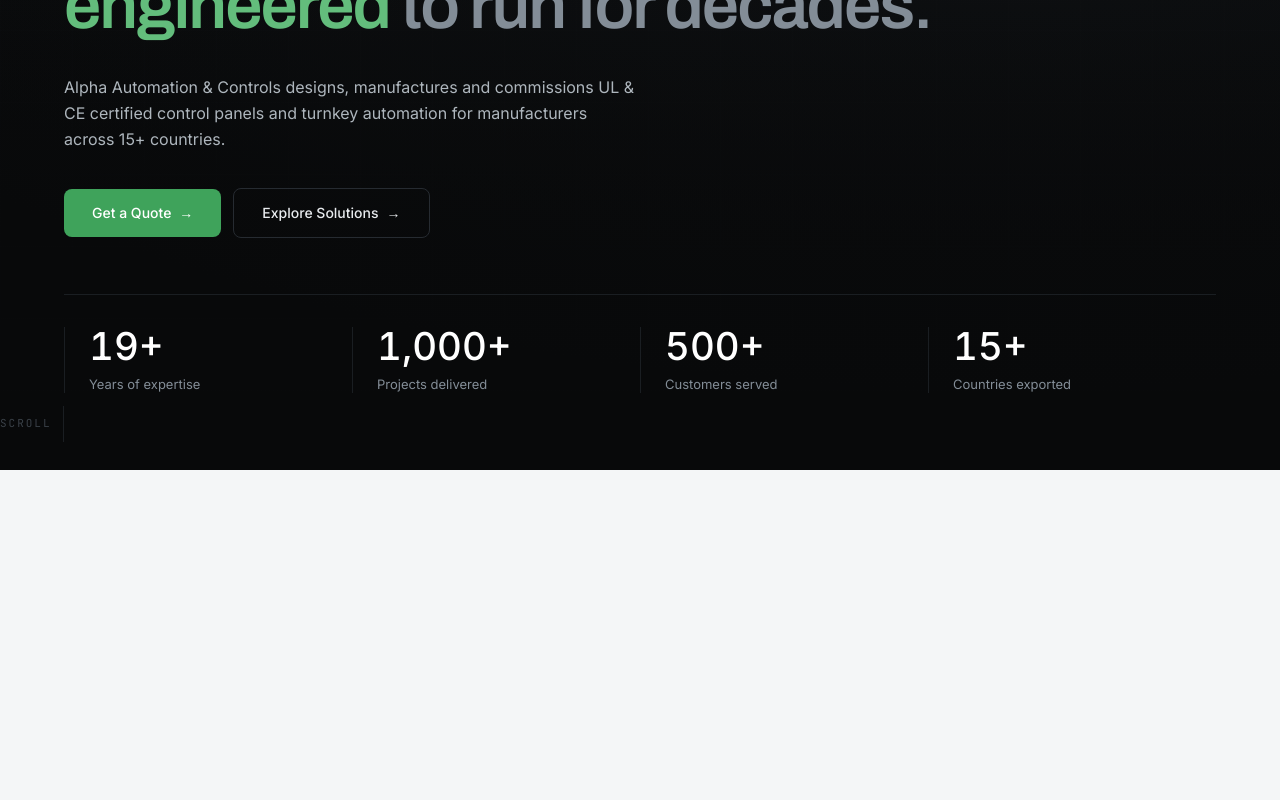
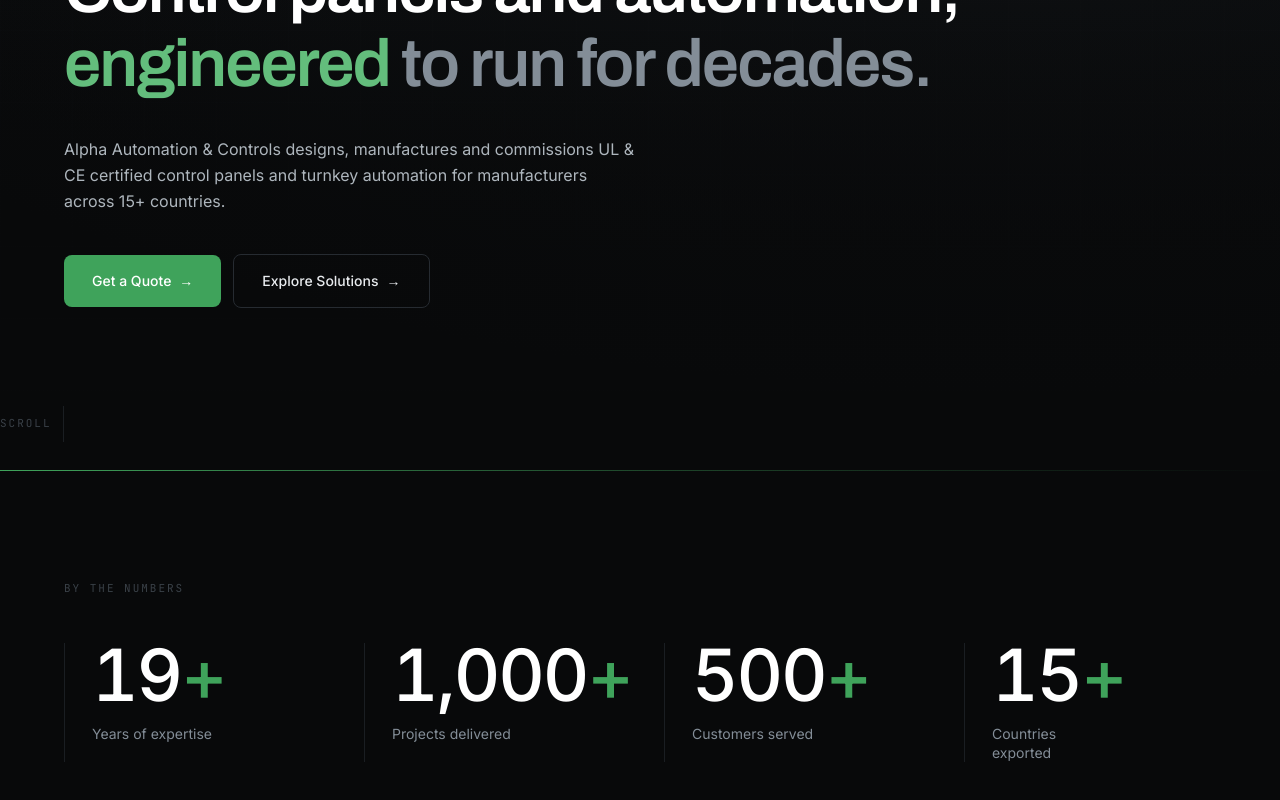
Before and after one commit to logeshk48/Alpha-Automation-Controls, a Next.js app: page / in a window 1280 px wide. Shown: the part 330-1130 px from the top of the page. Before the commit the page ends 800 px from the top, so only its background shows below. Built offline with nearby package versions, Linux system fonts and the light colour scheme; no server answers.

Commit message:
Split metrics into dedicated band

```diff
--- a/app/page.tsx
+++ b/app/page.tsx
@@ -1,41 +1,20 @@
 import type { Metadata } from "next";
 import { Hero } from "@/components/home/Hero";
-
-/* --------------------------------------------------------------------------
-   HOMEPAGE
-
-   A composition root and nothing else. Every section is its own component in
-   components/home/, and each reads its content from data/ rather than holding
-   copy inline. That keeps this file readable as the remaining sections land,
-   and means the eventual CMS swap touches the data layer only.
-
-   Section order follows the approved concept:
-     Hero + metrics
-     01 Solutions        (next)
-     02 How we work
-     03 Why Alpha
-     04 Customers
-     05 More
-     Final CTA
-   -------------------------------------------------------------------------- */
+import { Metrics } from "@/components/home/Metrics";
 
 export const metadata: Metadata = {
-  /* Overrides the root template. The homepage carries the full company name
-     rather than the "%s — Alpha Automation & Controls" pattern, since
-     appending the name to itself would read badly in search results. */
   title:
     "Alpha Automation & Controls — Industrial Control Panels & Automation, Coimbatore",
   description:
     "UL & CE certified control panels and turnkey industrial automation. Design, manufacture, commissioning and support from Coimbatore, exporting to 15+ countries since 2007.",
-  alternates: {
-    canonical: "/",
-  },
+  alternates: { canonical: "/" },
 };
 
 export default function HomePage() {
   return (
     <>
       <Hero />
+      <Metrics />
 
       {/* Sections 01–05 and the closing CTA mount here as they are built. */}
     </>
--- a/components/home/Hero.tsx
+++ b/components/home/Hero.tsx
@@ -1,8 +1,7 @@
 import Link from "next/link";
-import { Counter } from "@/components/motion/Counter";
 import { FadeIn } from "@/components/motion/FadeIn";
 import { Reveal } from "@/components/motion/Reveal";
-import { hero, metrics } from "@/data/company";
+import { hero } from "@/data/company";
 import { primaryCta, secondaryCta } from "@/data/navigation";
 
 /* --------------------------------------------------------------------------
@@ -11,22 +10,30 @@
    Full-viewport dark band. A Server Component — only the motion wrappers
    inside are client-side.
 
-   Everything above the fold uses trigger="mount": scroll-triggered reveals
-   start fully hidden, so anything visible before the first scroll must not
-   depend on an intersection observer firing.
+   The metrics used to live at the base of this section. They now have their
+   own band below, because once video sits behind the hero the imagery needs
+   the full frame — a row of counters eating a fifth of it would fight the
+   footage rather than support it.
 
-   IMAGERY: the background is a layered gradient plus grid texture. When
-   factory photography arrives it drops into the marked slot with no other
-   change — the scrim is already tuned for a photographic backdrop.
+   Everything here uses trigger="mount": scroll-triggered reveals start fully
+   hidden, so anything visible before the first scroll must not depend on an
+   intersection observer firing.
+
+   IMAGERY: background is currently a layered gradient plus grid texture.
+   Photography or video drops into the marked slot with no other change — the
+   scrim below is already tuned for it.
    -------------------------------------------------------------------------- */
 
 export function Hero() {
   return (
     <section className="relative isolate flex min-h-svh flex-col justify-center overflow-hidden bg-ink-950 text-ink-000">
       {/* ---- BACKGROUND -----------------------------------------------
-          Replace with:
+          For a still:
             <Image src="/images/hero/..." alt="" fill priority
-                   className="object-cover" /> */}
+                   className="object-cover" />
+
+          For video, per the brief: muted, autoplay, loop, playsInline, with
+          a poster, and suppressed under prefers-reduced-motion. */}
       <div
         aria-hidden="true"
         className="absolute inset-0 -z-20 bg-[radial-gradient(120%_100%_at_78%_-10%,#1c2735_0%,#0d0f11_52%,#08090a_100%)]"
@@ -35,15 +42,16 @@
         aria-hidden="true"
         className="texture-grid pointer-events-none absolute inset-0 -z-10 text-ink-500 opacity-25"
       />
+      {/* Bottom scrim. Guarantees text contrast whatever sits behind it. */}
       <div
         aria-hidden="true"
         className="absolute inset-x-0 bottom-0 -z-10 h-2/3 bg-linear-to-t from-ink-950 via-ink-950/60 to-transparent"
       />
 
       {/* ---- CONTENT ---------------------------------------------------
-          Padding clears the fixed navbar. min-h-svh with justify-center
-          keeps the block optically centred rather than top-anchored. */}
-      <div className="shell relative w-full pb-14 pt-40 md:pb-16 md:pt-44">
+          Padding clears the fixed navbar. min-h-svh with justify-center keeps
+          the block optically centred rather than top-anchored. */}
+      <div className="shell relative w-full pb-20 pt-40 md:pb-24 md:pt-44">
         <FadeIn distance={10} trigger="mount">
           <p className="eyebrow flex items-center gap-3 text-ink-400">
             <span
@@ -56,23 +64,23 @@
 
         {/* Heading.
 
-            Two masked lines, the second trailing the first by 130ms. The
-            stagger is what makes it read as a sentence assembling rather
-            than a block appearing — the eye follows the reveal downward.
+            Two masked lines, the second trailing the first. The stagger is
+            what makes it read as a sentence assembling rather than a block
+            appearing — the eye follows the reveal downward.
 
             pb-[0.08em] matters: descenders in "panels" were being clipped by
             the overflow-hidden mask, which is much of what looked rough.
 
             max-w in ch rather than rem — the constraint that matters is
             characters per line, so the break holds as the type scales. */}
-        <h1 className="mt-7 max-w-[24ch] text-display-xl font-semibold">
+        <h1 className="mt-8 max-w-[24ch] text-display-xl font-semibold">
           <span className="block overflow-hidden pb-[0.08em]">
-            <Reveal delay={0.1} trigger="mount">
+            <Reveal delay={0.12} trigger="mount">
               {hero.headingLead}
             </Reveal>
           </span>
           <span className="block overflow-hidden pb-[0.08em]">
-            <Reveal delay={0.23} trigger="mount">
+            <Reveal delay={0.28} trigger="mount">
               {/* The single accent word on the page. It carries the
                   proposition, so nothing else competes with it. */}
               <span className="text-accent-400">{hero.headingEmphasis}</span>{" "}
@@ -81,19 +89,19 @@
           </span>
         </h1>
 
-        <FadeIn delay={0.42} trigger="mount">
-          <p className="mt-7 max-w-xl text-[0.9375rem] leading-relaxed text-ink-300 md:text-base">
+        <FadeIn delay={0.5} trigger="mount">
+          <p className="mt-8 max-w-xl text-[0.9375rem] leading-relaxed text-ink-300 md:text-base">
             {hero.description}
           </p>
         </FadeIn>
 
         {/* Calls to action. One filled, one outlined — the hierarchy should
             be obvious without reading the labels. */}
-        <FadeIn delay={0.54} trigger="mount">
-          <div className="mt-9 flex flex-col gap-3 sm:flex-row sm:items-center">
+        <FadeIn delay={0.64} trigger="mount">
+          <div className="mt-10 flex flex-col gap-3 sm:flex-row sm:items-center">
             <Link
               href={primaryCta.href}
-              className="group flex items-center justify-center gap-2 rounded-lg bg-accent-500 px-7 py-3.5 text-sm font-semibold text-ink-000 transition-all duration-300 ease-[cubic-bezier(0.22,1,0.36,1)] hover:bg-accent-600 hover:shadow-[0_8px_28px_-8px_rgb(63_163_91/0.6)]"
+              className="group flex items-center justify-center gap-2 rounded-lg bg-accent-500 px-7 py-4 text-sm font-semibold text-ink-000 transition-all duration-300 ease-[cubic-bezier(0.22,1,0.36,1)] hover:bg-accent-600 hover:shadow-[0_8px_28px_-8px_rgb(63_163_91/0.6)]"
             >
               {primaryCta.label}
               <span
@@ -106,7 +114,7 @@
 
             <Link
               href={secondaryCta.href}
-              className="group flex items-center justify-center gap-2 rounded-lg border border-ink-700 px-7 py-3.5 text-sm font-semibold text-ink-100 transition-all duration-300 ease-[cubic-bezier(0.22,1,0.36,1)] hover:border-ink-500 hover:bg-ink-000/5"
+              className="group flex items-center justify-center gap-2 rounded-lg border border-ink-700 px-7 py-4 text-sm font-semibold text-ink-100 transition-all duration-300 ease-[cubic-bezier(0.22,1,0.36,1)] hover:border-ink-500 hover:bg-ink-000/5"
             >
               {secondaryCta.label}
               <span
@@ -117,36 +125,6 @@
               </span>
             </Link>
           </div>
-        </FadeIn>
-
-        {/* ---- METRICS ---------------------------------------------------
-            At the base of the hero rather than in its own section, so the
-            proof arrives while the claim is still on screen.
-
-            Each cell carries a left hairline that turns accent on hover —
-            static content, so this is the only interaction available to
-            signal the figures are worth reading. */}
-        <FadeIn delay={0.68} trigger="mount">
-          <dl className="mt-14 grid grid-cols-2 gap-y-8 border-t border-ink-800 pt-8 lg:grid-cols-4 lg:gap-y-0">
-            {metrics.map((metric) => (
-              <div
-                key={metric.label}
-                className="group border-l border-ink-800 pl-4 transition-colors duration-300 hover:border-accent-500 md:pl-6"
-              >
-                <dt className="sr-only">{metric.label}</dt>
-                <dd>
-                  <Counter
-                    to={metric.to}
-                    suffix={metric.suffix}
-                    className="block text-[clamp(1.75rem,3vw,2.75rem)] font-semibold leading-none tabular-nums text-ink-000"
-                  />
-                  <span className="mt-2.5 block text-xs text-ink-400 transition-colors duration-300 group-hover:text-ink-200 md:text-[0.8125rem]">
-                    {metric.label}
-                  </span>
-                </dd>
-              </div>
-            ))}
-          </dl>
         </FadeIn>
       </div>
 
--- /dev/null
+++ b/components/home/Metrics.tsx
@@ -0,0 +1,97 @@
+"use client";
+
+import { motion, useReducedMotion } from "framer-motion";
+import { Counter } from "@/components/motion/Counter";
+import { metrics } from "@/data/company";
+
+/* --------------------------------------------------------------------------
+   METRICS BAND
+
+   Lifted out of the hero so the hero can be entirely imagery once video
+   lands. Proof deserves its own moment anyway — squeezed into the bottom of
+   a hero it reads as decoration.
+
+   The band is near-black against the hero's graphite, so the transition
+   between them registers as a section change without needing a divider.
+   -------------------------------------------------------------------------- */
+
+export function Metrics() {
+  const prefersReducedMotion = useReducedMotion();
+
+  return (
+    <section className="relative overflow-hidden bg-ink-950 py-20 md:py-28">
+      {/* Accent hairline along the top edge, drawing outward from the left as
+          the section arrives. A static rule would be invisible; a drawn one
+          announces the band. */}
+      <motion.div
+        aria-hidden="true"
+        className="absolute inset-x-0 top-0 h-px origin-left bg-linear-to-r from-accent-500 via-accent-500/40 to-transparent"
+        initial={{ scaleX: 0 }}
+        whileInView={{ scaleX: 1 }}
+        viewport={{ once: true, amount: 0.5 }}
+        transition={{
+          duration: prefersReducedMotion ? 0 : 1.2,
+          ease: [0.16, 1, 0.3, 1],
+        }}
+      />
+
+      <div className="shell">
+        <motion.p
+          className="eyebrow text-ink-600"
+          initial={{ opacity: 0, y: 8 }}
+          whileInView={{ opacity: 1, y: 0 }}
+          viewport={{ once: true, amount: 0.5 }}
+          transition={{
+            duration: prefersReducedMotion ? 0 : 0.5,
+            ease: [0.16, 1, 0.3, 1],
+          }}
+        >
+          By the numbers
+        </motion.p>
+
+        <dl className="mt-12 grid grid-cols-2 gap-x-8 gap-y-14 lg:grid-cols-4 lg:gap-x-12">
+          {metrics.map((metric, index) => (
+            <motion.div
+              key={metric.label}
+              className="group relative"
+              initial={{ opacity: 0, y: 28 }}
+              whileInView={{ opacity: 1, y: 0 }}
+              viewport={{ once: true, amount: 0.4 }}
+              transition={{
+                duration: prefersReducedMotion ? 0 : 0.8,
+                /* Cells arrive left to right, each trailing the last. The
+                   counters inside carry the same delay, so the number starts
+                   running as its cell settles rather than before it. */
+                delay: prefersReducedMotion ? 0 : index * 0.12,
+                ease: [0.16, 1, 0.3, 1],
+              }}
+            >
+              {/* Vertical rule that grows downward on hover. The metrics are
+                  static content, so this is the only signal available that
+                  they are worth reading. */}
+              <span
+                aria-hidden="true"
+                className="absolute left-0 top-0 h-full w-px origin-top scale-y-100 bg-ink-800 transition-colors duration-500 group-hover:bg-accent-500"
+              />
+
+              <div className="pl-5 md:pl-7">
+                <dt className="sr-only">{metric.label}</dt>
+                <dd>
+                  <Counter
+                    to={metric.to}
+                    suffix={metric.suffix}
+                    delay={prefersReducedMotion ? 0 : index * 0.12}
+                    className="block text-[clamp(2.75rem,6vw,4.5rem)] font-semibold leading-[0.9] tracking-[-0.03em] tabular-nums text-ink-000"
+                  />
+                  <span className="mt-4 block max-w-[14ch] text-sm leading-snug text-ink-400 transition-colors duration-500 group-hover:text-ink-200">
+                    {metric.label}
+                  </span>
+                </dd>
+              </div>
+            </motion.div>
+          ))}
+        </dl>
+      </div>
+    </section>
+  );
+}
--- a/components/motion/Counter.tsx
+++ b/components/motion/Counter.tsx
@@ -1,10 +1,6 @@
 "use client";
 
-import {
-  animate,
-  useInView,
-  useReducedMotion,
-} from "framer-motion";
+import { animate, useInView, useReducedMotion } from "framer-motion";
 import { useEffect, useRef, useState } from "react";
 
 interface CounterProps {
@@ -14,32 +10,32 @@
   suffix?: string;
   /** Seconds. Longer for larger numbers so the pace stays readable. */
   duration?: number;
+  /** Seconds to wait after entering view. Used to stagger a row. */
+  delay?: number;
   className?: string;
 }
 
 /**
  * Count-up number, triggered when scrolled into view.
  *
- * Two details worth knowing:
+ * The easing is the whole effect. A linear count is a progress bar; a hard
+ * decelerating curve makes the number sprint and then settle, which reads as
+ * a value arriving rather than a loop finishing. Most of the duration is
+ * spent in the last 20% of the range.
  *
- * The displayed value lives in state, but the animation itself runs through
- * Framer's imperative `animate()` rather than a spring on a DOM node. That
- * keeps the number an actual text node, so it stays selectable and readable
- * by screen readers.
- *
- * The element is given its final value in `aria-label` and the animating
- * text is hidden from assistive tech. A screen reader announcing "one,
- * four, nine, three hundred, seven hundred, one thousand" as it ticks is
- * worse than useless.
+ * Accessibility: the element carries its final value in aria-label and the
+ * ticking text is hidden. A screen reader announcing every intermediate
+ * number would be worse than useless.
  */
 export function Counter({
   to,
   suffix = "",
-  duration = 1.8,
+  duration = 2.4,
+  delay = 0,
   className,
 }: CounterProps) {
   const ref = useRef<HTMLSpanElement>(null);
-  const isInView = useInView(ref, { once: true, amount: 0.4 });
+  const isInView = useInView(ref, { once: true, amount: 0.5 });
   const prefersReducedMotion = useReducedMotion();
   const [display, setDisplay] = useState(0);
 
@@ -51,16 +47,17 @@
       return;
     }
 
-    /* easeOut: the number sprints early and settles slowly, which reads as
-       deliberate. A linear count feels mechanical. */
     const controls = animate(0, to, {
       duration,
-      ease: [0.22, 1, 0.36, 1],
+      delay,
+      /* expo-out: ~80% of the range covered in the first third, then a long
+         settle. This is what makes the number feel like it lands. */
+      ease: [0.16, 1, 0.3, 1],
       onUpdate: (value) => setDisplay(Math.round(value)),
     });
 
     return () => controls.stop();
-  }, [isInView, to, duration, prefersReducedMotion]);
+  }, [isInView, to, duration, delay, prefersReducedMotion]);
 
   return (
     <span
@@ -72,7 +69,7 @@
     >
       <span aria-hidden="true">
         {display.toLocaleString("en-IN")}
-        {suffix}
+        <span className="text-accent-500">{suffix}</span>
       </span>
     </span>
   );
```
